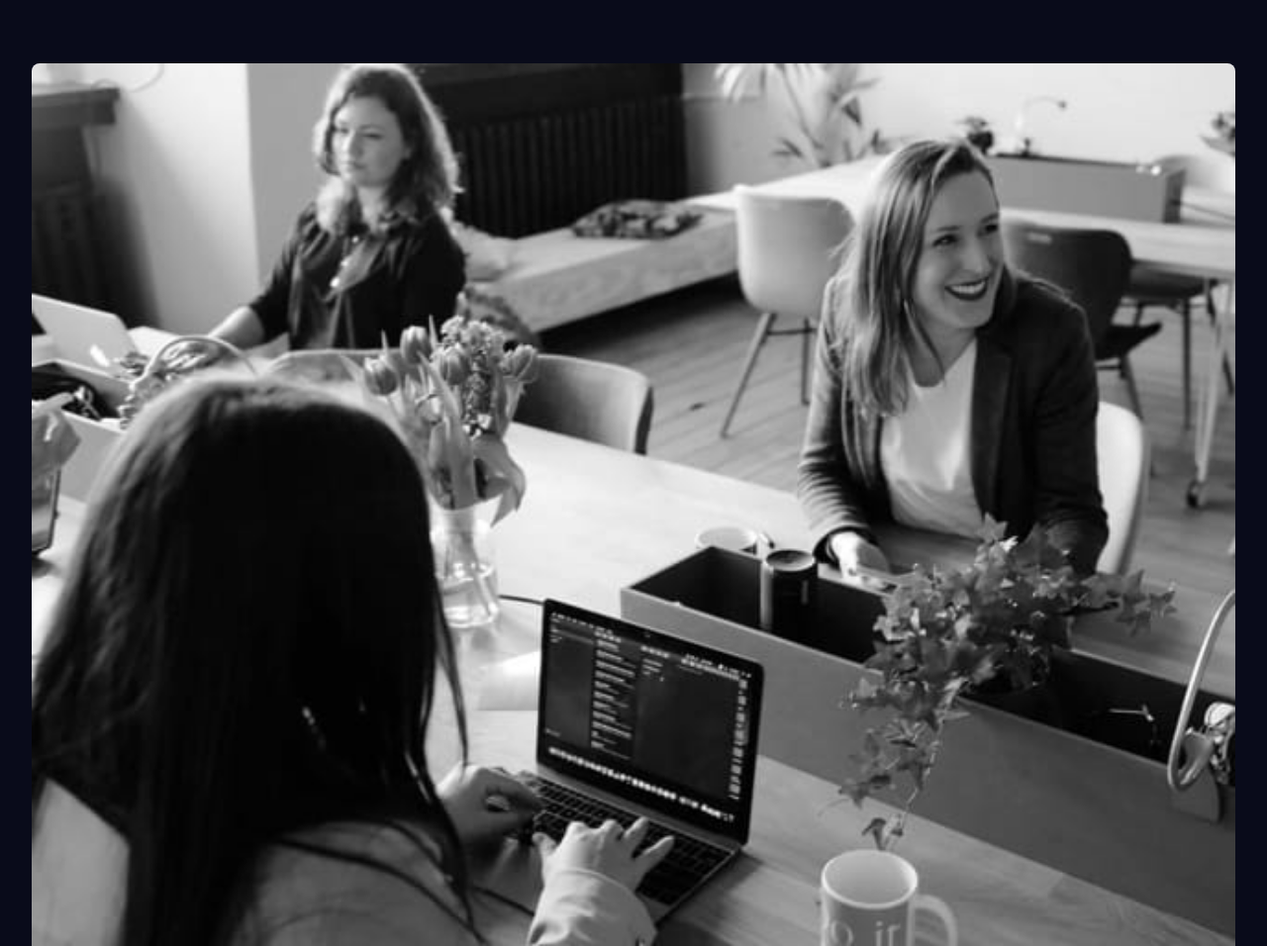
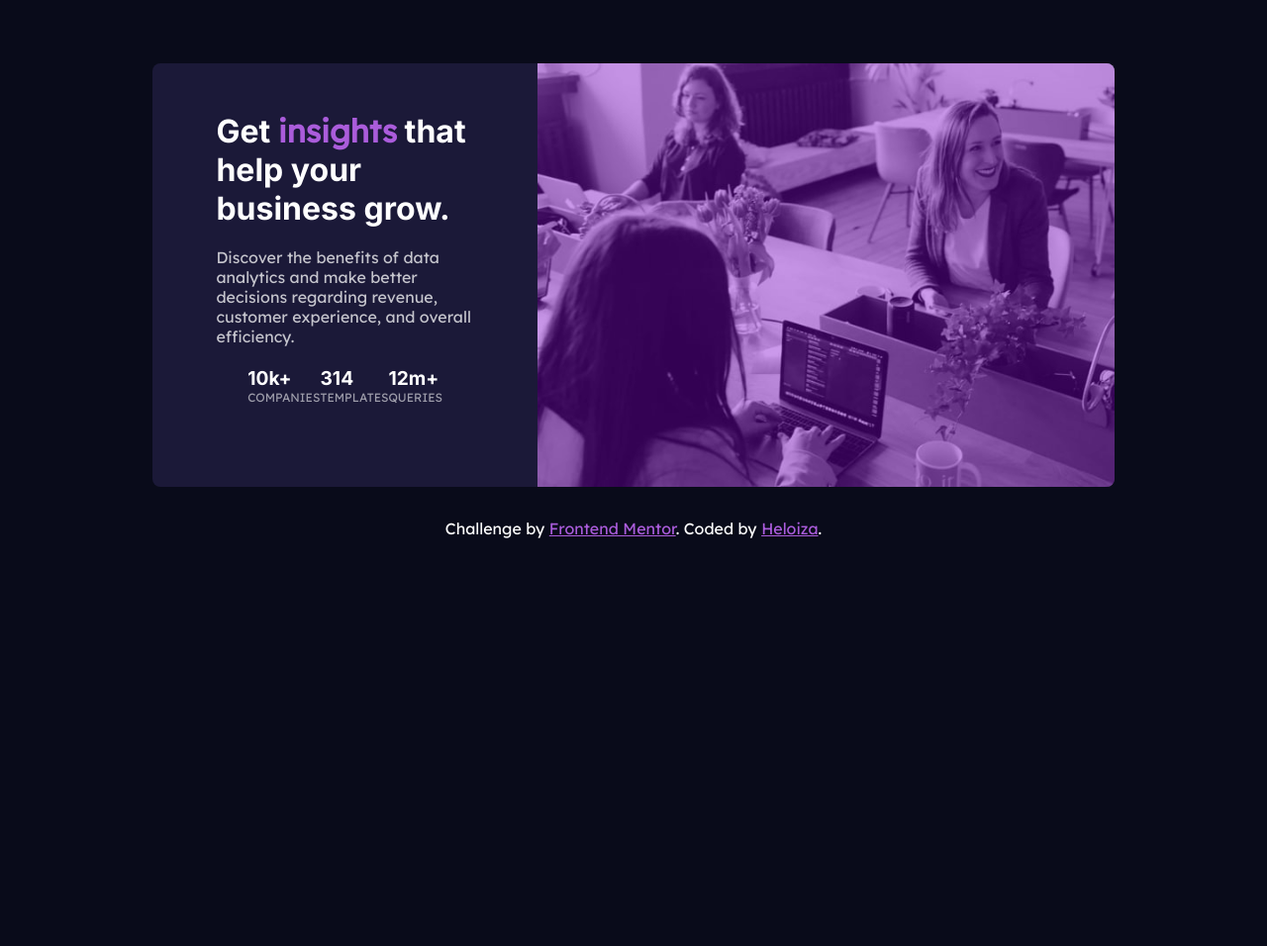
Before and after one commit to HeloRodrigues/challenge-FIT, a plain HTML site: page index.html in a window 1280 px wide. Shown: the top 956 px of the page at 99% size. After the commit the page ends 800 px from the top, so only its background shows below. Drawn offline with Linux system fonts and the light colour scheme.

Commit message:
html/css code updated

```diff
--- a/index.html
+++ b/index.html
@@ -17,7 +17,9 @@
 <body>
   <main>
     <picture>
+      <source media="@media screen and (min-width: 1000px)" srcset="images/image-header-desktop.jpg">
       <img src="images/image-header-mobile.jpg" alt="data analysts taping computer">
+      <div class="overlay"></div>
     </picture>
     <div class="content">
       <h1>Get <span>insights</span> that help your business grow.</h1>
@@ -29,8 +31,12 @@
         <div class="stat">
           <dt>10k+</dt>
           <dd>companies</dd>
+        </div>
+        <div class="stat">
           <dt>314</dt>
           <dd>templates</dd>
+        </div>
+        <div class="stat">
           <dt>12m+</dt>
           <dd>queries</dd>
         </div>
--- a/styles/style.css
+++ b/styles/style.css
@@ -2,6 +2,7 @@
     --bgColor: hsl(233, 47%, 7%);
     --cardBgColor: hsl(244, 38%, 16%);
     --accentColor: hsl(277, 64%, 61%);
+    --overlayColor: hsla(277, 100%, 40%, 0.4);
     --accentLighterColor: hsl(277, 100%, 81%);
     --textColor: hsl(0, 0%, 100%);
     --paragraphColor: hsla(0, 0%, 100%, 0.75);
@@ -17,7 +18,11 @@
 
 body {
     background-color: var(--bgColor);
-    color: var(--textColor)
+    color: var(--textColor);
+    font-size: 100%;
+    display: flex;
+    flex-direction: column;
+    align-items: center;
 }
 
 img {
@@ -29,6 +34,7 @@ main {
     border-radius: 8px;
     overflow: hidden;
     margin: 64px 32px 16px;
+    max-width: 45ch;
 }
 
 h1 {
@@ -37,6 +43,20 @@ h1 {
 
 h1 span {
     color: var(--accentColor);
+}
+
+picture {
+    display: grid;
+    grid-template: 1fr / 1fr;
+}
+
+picture * {
+    grid-column: 1 / 2;
+    grid-row: 1 / 2;
+}
+
+.overlay {
+    background-color: var(--overlayColor);
 }
 
 p {
@@ -59,6 +79,7 @@ dd {
 a {
     color: var(--accentColor);
 }
+
 a:hover {
     background-color: var(--accentLighterColor);
 }
@@ -79,3 +100,25 @@ footer {
 .stat {
     margin-bottom: 20px;
 }
+
+@media screen and (min-width: 400px) {
+    dl {
+      display: flex;
+    }
+}
+
+@media screen and (min-width: 1000px){
+    main{
+        max-width: 100ch;
+        display: flex;
+        flex-direction: row-reverse;
+    }
+}.content {
+    max-width: 40ch;
+    text-align: left;
+    padding: 48px 64px;
+}
+
+.stat:first-child{
+    margin-left: 0;
+}
```
